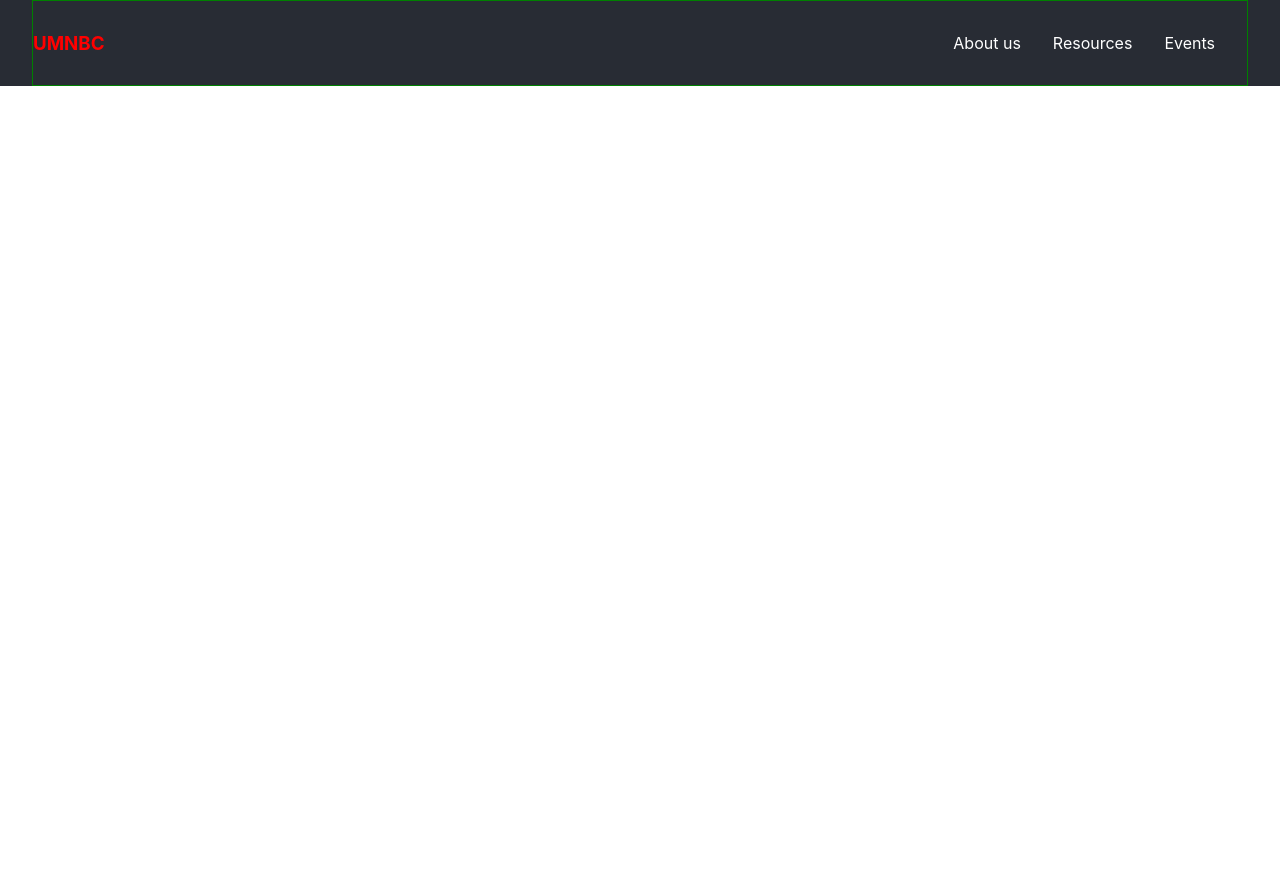
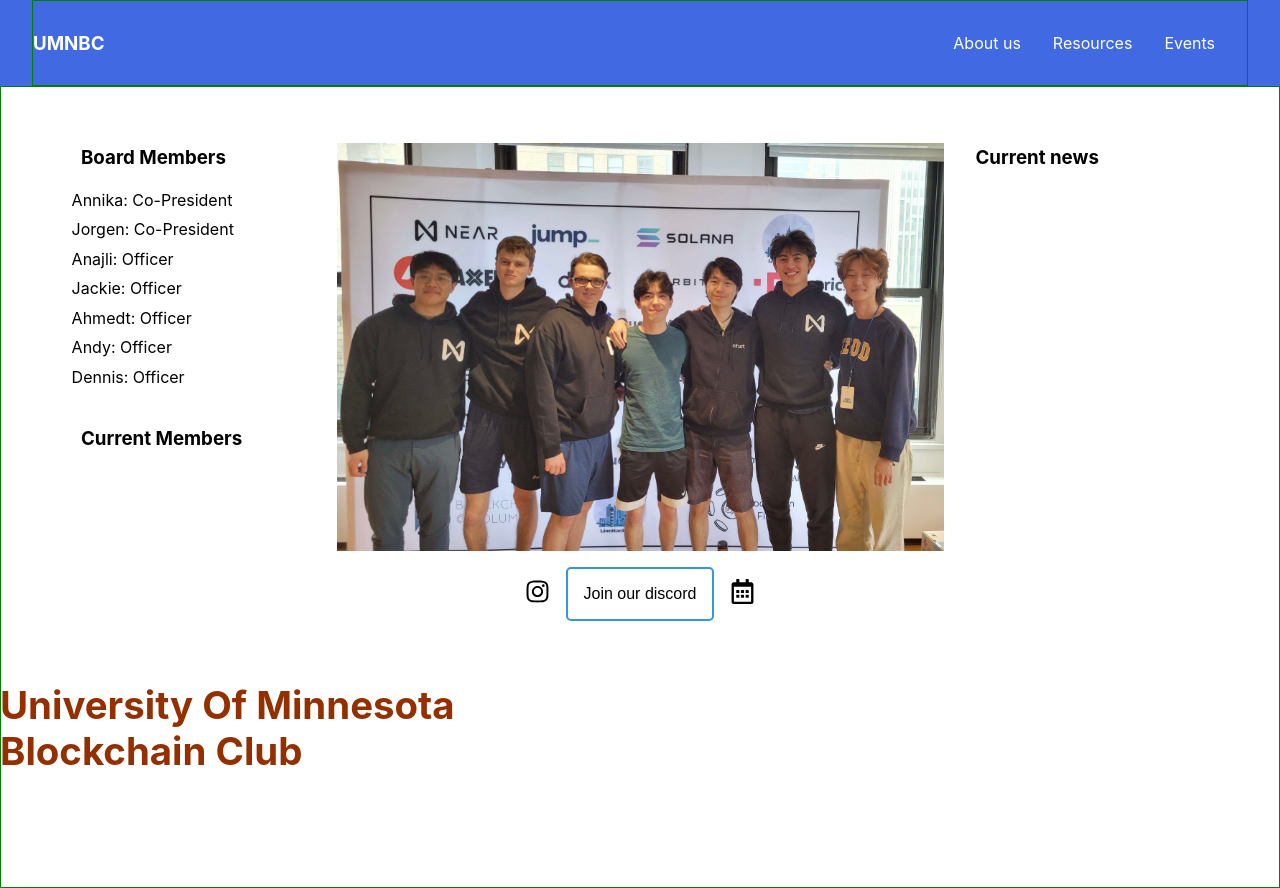
Before and after one commit to olafnub/UMNBC_Website, a React (Create React App) app: page / in a window 1280 px wide. Before the commit the page ends 800 px from the top, so only its background shows below. Built offline with nearby package versions, Linux system fonts and the light colour scheme.

Commit message:
Create main and left hero with image and officers

```diff
--- a/package.json
+++ b/package.json
@@ -8,6 +8,7 @@
     "@testing-library/user-event": "^13.5.0",
     "react": "^18.2.0",
     "react-dom": "^18.2.0",
+    "react-icons": "^4.12.0",
     "react-scripts": "5.0.1",
     "web-vitals": "^2.1.4"
   },
--- a/public/index.html
+++ b/public/index.html
@@ -2,6 +2,10 @@
 <html lang="en">
   <head>
     <meta charset="utf-8" />
+    <link href="https://maxcdn.bootstrapcdn.com/font-awesome/4.7.0/css/font-
+    awesome.min.css" rel="stylesheet" integrity="sha384-
+    wvfXpqpZZVQGK6TAh5PVlGOfQNHSoD2xbE+QkPxCAFlNEevoEH3Sl0sibVcOQVnN"
+    crossorigin="anonymous">
     <link rel="icon" href="%PUBLIC_URL%/favicon.ico" />
     <meta name="viewport" content="width=device-width, initial-scale=1" />
     <meta name="theme-color" content="#000000" />
--- a/src/App.css
+++ b/src/App.css
@@ -1,3 +1,88 @@
 .App-header {
-  background-color: #282c34;
+  background-color: #4169e1;
 }
+.hero-wrap {
+  border: 1px solid green;
+  display: flex;
+  height: 100vh;
+  justify-content: center;
+  align-items: center;
+}
+.hero {
+  display: flex;
+  flex-direction: row;
+  align-items: top;
+  gap: 2rem;
+  justify-content: space-around;
+  position: relative;
+  top: -10%;
+  /* border: 1px solid green; */
+  height: 70vh;
+}
+.left-hero {
+  display: flex;
+  align-items: center;
+  flex-direction: column;
+  flex: 1;
+  /* border: 1px solid green; */
+}
+.left-hero ul {
+  text-align: left;
+  padding: 0;
+  list-style: none;
+}
+.left-hero li {
+  padding: 0.3rem;
+}
+.left-hero h3 {
+  align-self: flex-start;
+  margin-left: 5rem;
+  margin-bottom: 0;
+}
+.middle-hero {
+  /* border: 1px solid green; */
+  margin: 0;
+  padding: 0;
+  display: flex;
+  flex-direction: column;
+  align-items: center;
+  flex: 2;
+}
+.right-hero {
+  flex: 1;
+}
+.hero-socials {
+  display: flex;
+  justify-content: space-between;
+  align-items: center;
+  gap: 1rem;
+  text-decoration: none;
+}
+.hero-icons {
+  font-size: 25px;
+}
+.hero-corner-name {
+  /* border: 1px solid green; */
+  font-size: larger;
+  text-wrap: wrap;
+  width: 40%;
+  position: absolute;
+  bottom: 0;
+  left: 0;
+  color: #943000;
+}
+
+#discord-button {
+  border: 2px solid #3498db;
+  padding: 1rem;
+  border-radius: 5px;
+  font-size: 16px;
+  background-color: white;
+  text-align: center;
+  flex: 0 0 auto;
+}
+#discord-button:hover {
+  background-color: #3498db;
+  cursor: pointer;
+  color: white;
+}
--- a/src/App.js
+++ b/src/App.js
@@ -1,5 +1,7 @@
 import './App.css';
 import Navbar from './components/Navbar.js';
+import grouppic from './images/lionhack2023_group.jpg';
+import {FaInstagram, FaRegCalendarAlt} from 'react-icons/fa';
 
 function App() {
   return (
@@ -7,9 +9,41 @@ function App() {
       <header className="App-header">
         <Navbar/>
       </header>
-        <div class="hero">
+      <div className="hero-wrap">
+        <div className="hero">
+          <div className="left-hero">
+            <h3>Board Members</h3>
+            <ul>
+              <li>Annika: Co-President</li>
+              <li>Jorgen: Co-President</li>
+              <li>Anajli: Officer</li>
+              <li>Jackie: Officer</li>
+              <li>Ahmedt: Officer</li>
+              <li>Andy: Officer</li>
+              <li>Dennis: Officer</li>
+            </ul>
+            <h3>Current Members</h3>
 
+          </div>
+          <div className="middle-hero">
+            <img style={{width: "100%", margin: "1rem"}} src={grouppic} alt="group of umn blockchain at lionhack 2023"/>
+            <div className="hero-socials">
+              <a style={{color: 'black'}} href="https://www.instagram.com/umn_blockchain"><FaInstagram className="hero-icons"/></a>
+              <a href="https://discord.com/invite/EeVuh24q8E">
+                <button id="discord-button">Join our discord</button>
+              </a>
+              <a style={{color: 'black'}} href="https://discord.gg/HYxB7hkrub"><FaRegCalendarAlt className="hero-icons"/></a>
+            </div>
+          </div>
+          <div className="right-hero">
+            <h3>Current news</h3>
+          </div>
         </div>
+        <div class="hero-corner-name">
+            <h1>University Of Minnesota Blockchain Club</h1>
+        </div>
+      </div>
+
     </div>
   );
 }
--- a/src/components/Navbar.css
+++ b/src/components/Navbar.css
@@ -5,4 +5,5 @@
     align-items: center;
     justify-content: space-between;
     margin: 0 2rem;
+    color: white;  /* change white color code */
 }
--- a/src/components/Navbar.js
+++ b/src/components/Navbar.js
@@ -16,7 +16,7 @@ function NavBar() {
 
     }
     const header = {
-      "color": "red"
+      // "color": "white"
     };
     return (
     <div className="navbar">
```
Also changed, not shown: src/images/lionhack2023_group.jpg (added), 1 other file (tests, documents, lock files or other folders).
